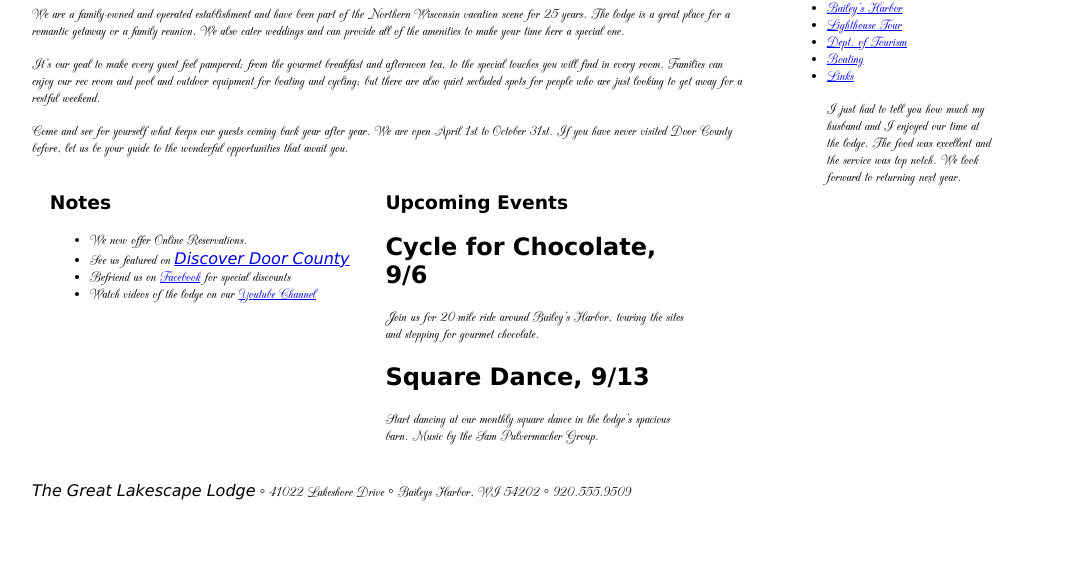
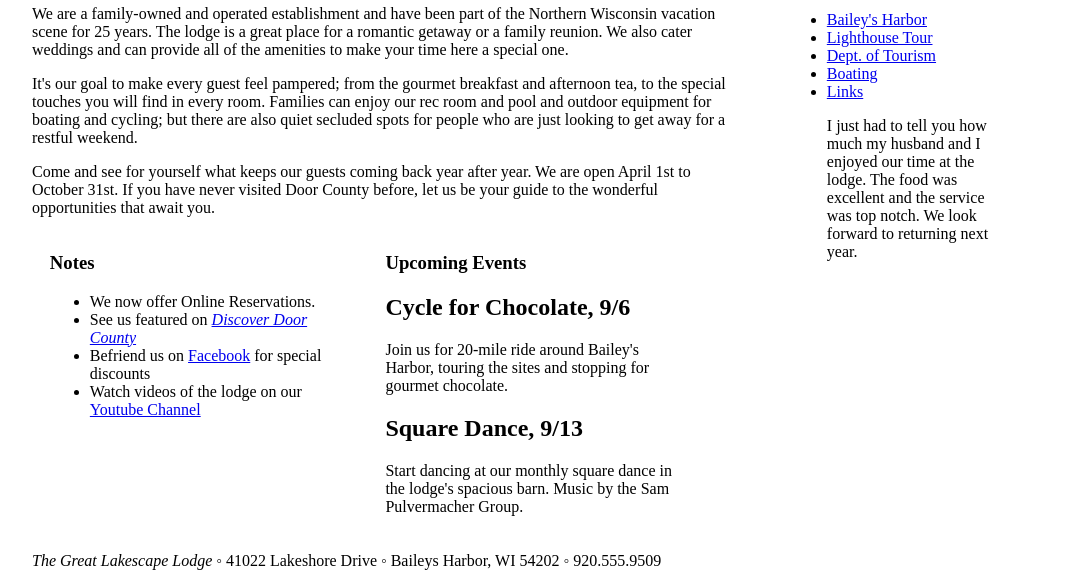
Before and after one commit to LemonnnnTea/web_t2, a plain HTML site: page tutorial2/index.html in a window 1280 px wide. Shown: the part 584-1154 px from the top of the page, without its empty margins (98-1181 px from the left). Before the commit the page ends 1085 px from the top, so only its background shows below. Drawn offline with Linux system fonts and the light colour scheme.

Commit message:
half done

```diff
--- a/tutorial2/lake_styles.css
+++ b/tutorial2/lake_styles.css
@@ -1,8 +1,15 @@
 @charset "utf-8";
 @font-face{
-    font-family: verdana;
+    font-family: cac_champagne;
     src: url("cac_champagne.woff") format("woff"),
          url("cac_champagne.ttf") format("truetype");
+    font-weight: normal;
+    font-style: normal;
+}
+@font-face{
+    font-family: DobkinPlain;
+    src: url("DobkinPlain.woff") format("woff"),
+        url("DobkinPlain.ttf") format("truetype");
     font-weight: normal;
     font-style: normal;
 }
@@ -18,7 +25,3 @@
    Filename: lake_styles.css
 
 */
-
-body{
-    font-family: verdana, Arial, sans-serif;
-}
```
